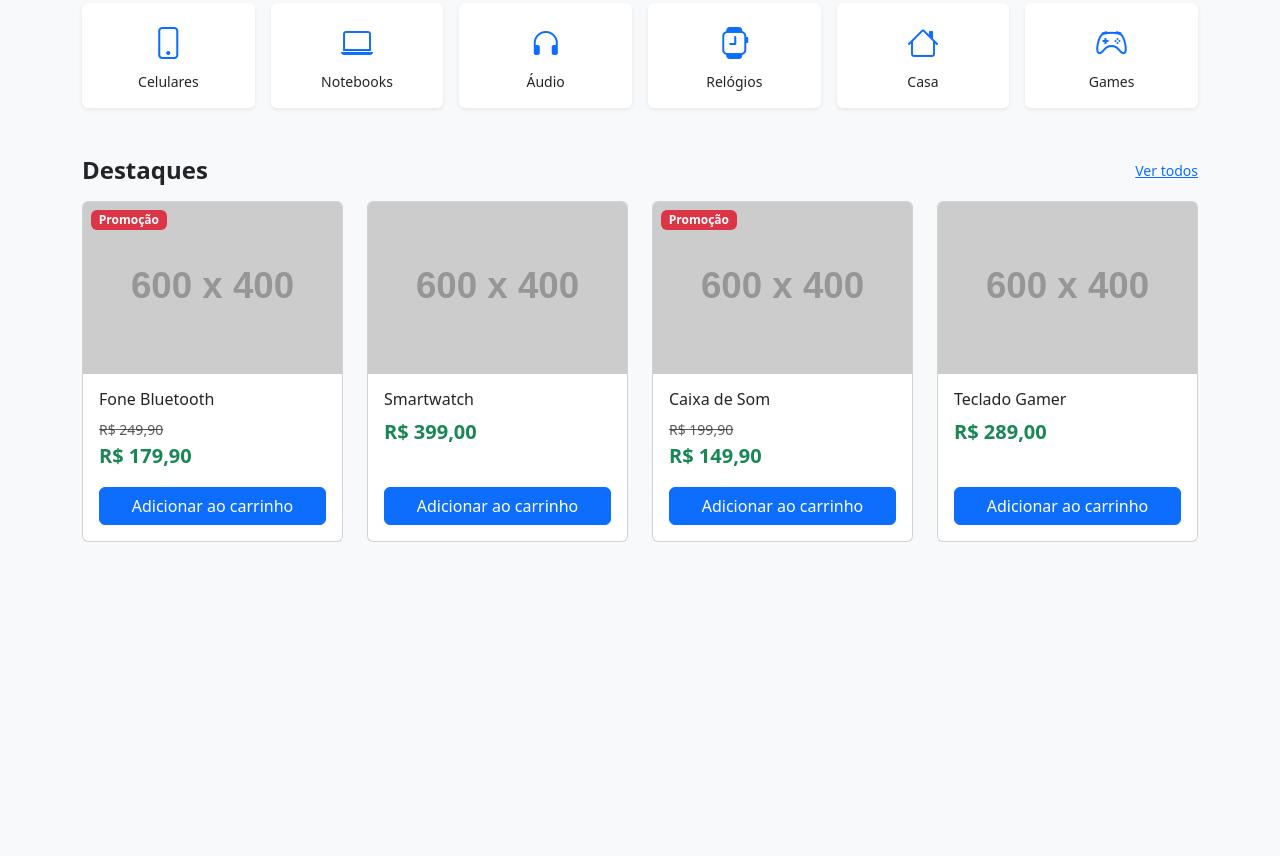
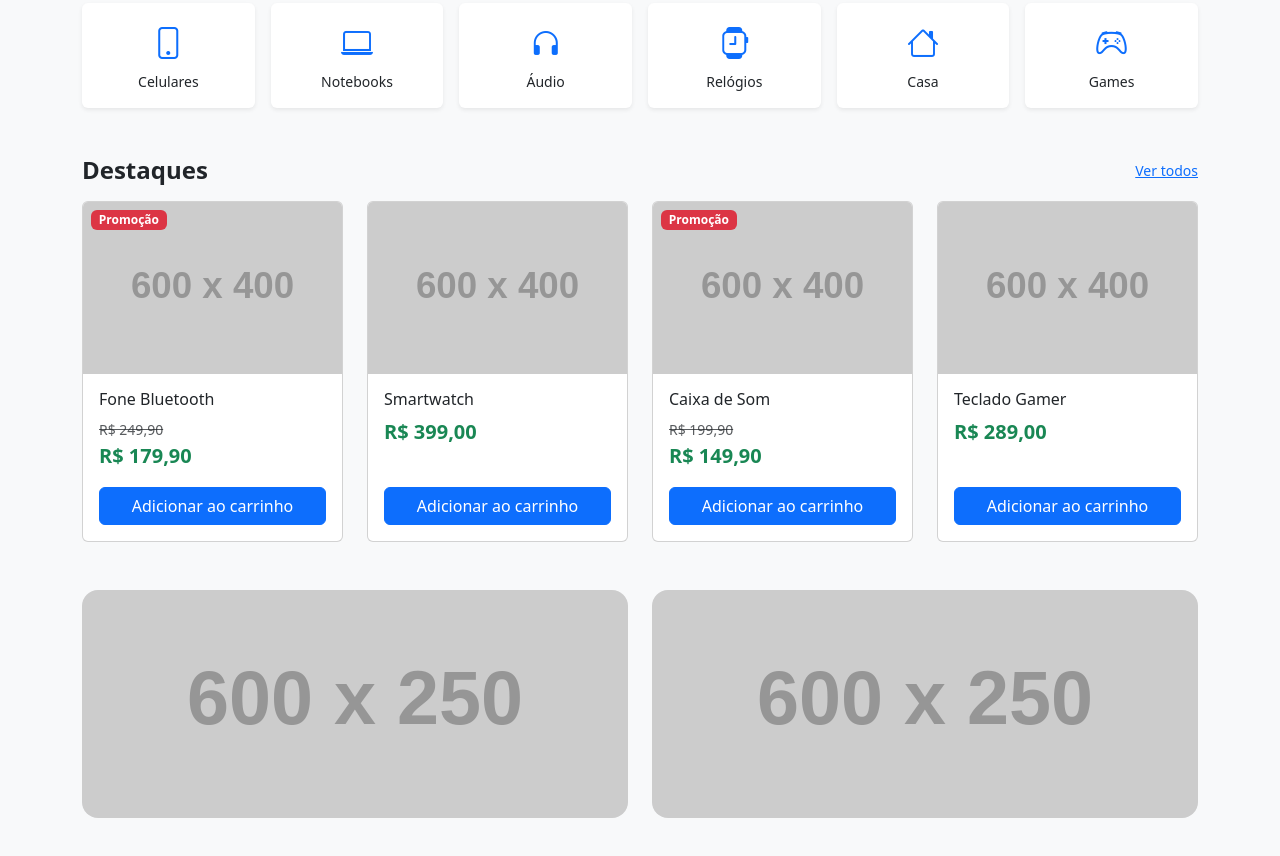
Before and after one commit to Mvclr/Minha-Loja-Virtual-INTW, a plain HTML site: page index.html in a window 1280 px wide. Shown: the part 580-1436 px from the top of the page. Before the commit the page ends 1170 px from the top, so only its background shows below. Drawn offline with nearby package versions, Linux system fonts and the light colour scheme; placeholder pictures from the web are drawn by us.

Commit message:
Seção Banners criada

```diff
--- a/index.html
+++ b/index.html
@@ -153,6 +153,11 @@
       </div>
     </section>
 
+    <section class="row g-4 mb-5">
+      <div class="col-12 col-md-6"><img src="https://placehold.co/600x250/6f42c1/white?text=Banner+A" class="img-fluid rounded-4 w-100" alt="Banner promocional A"></div>
+      <div class="col-12 col-md-6"><img src="https://placehold.co/600x250/fd7e14/white?text=Banner+B" class="img-fluid rounded-4 w-100" alt="Banner promocional B"></div>
+    </section>
+
   </main>
 
   <script src="https://cdn.jsdelivr.net/npm/bootstrap@5.3.3/dist/js/bootstrap.bundle.min.js"></script>
```
